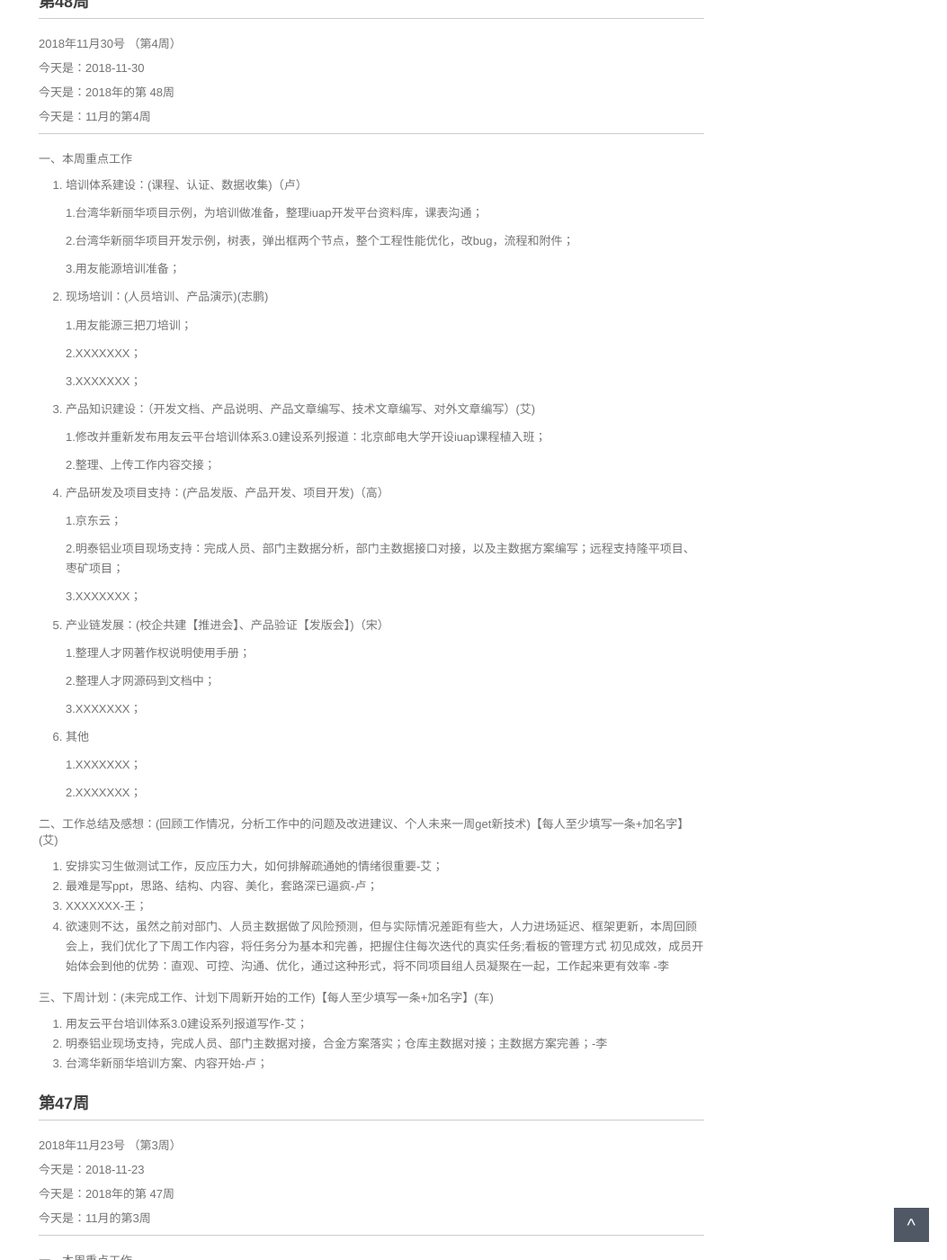
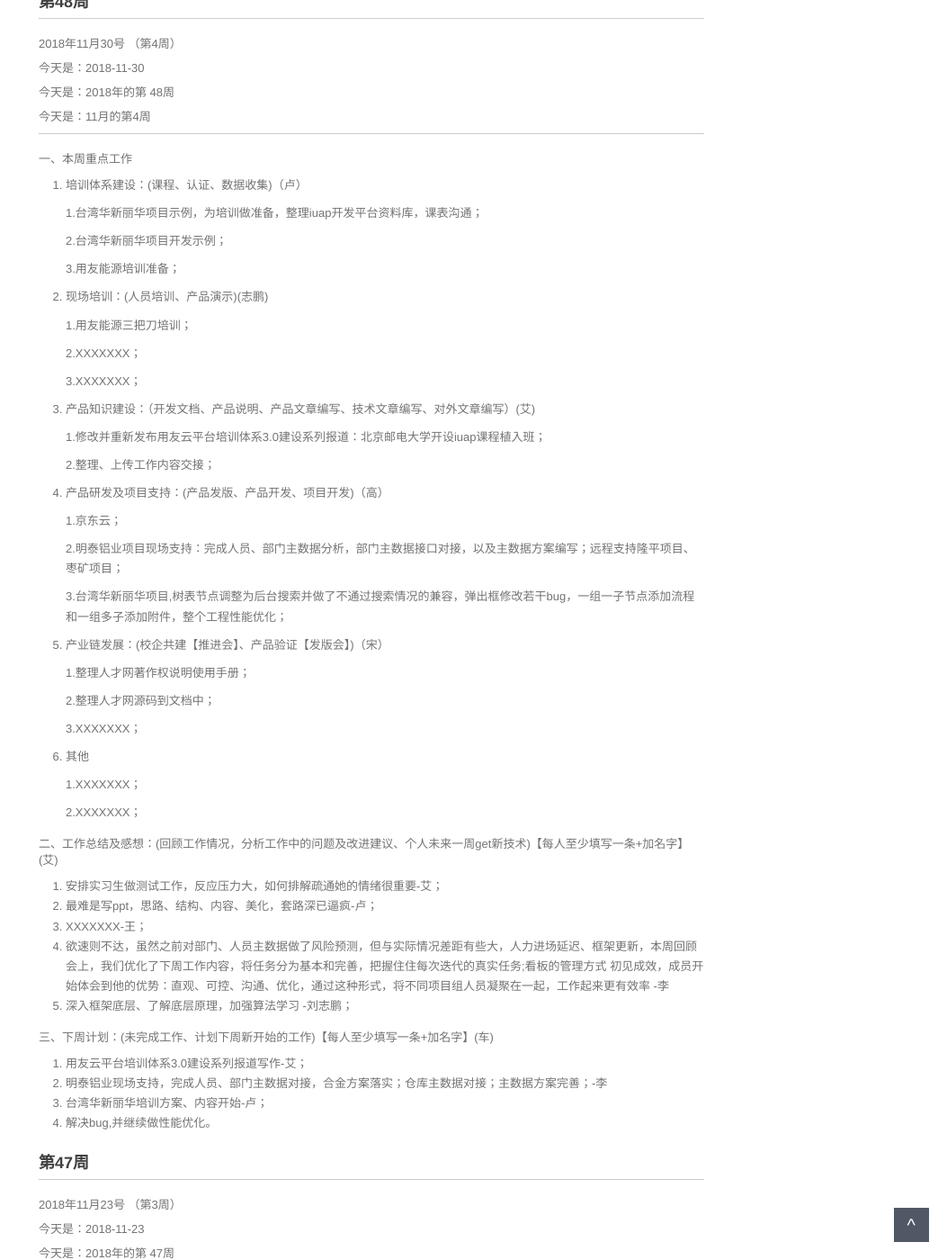
Before and after one commit to walllFlower/blog, a Jekyll site: the page built from _posts/2018-07-17-day_report_cxz.md, in a window 1280 px wide and 1400 px high, scrolled down 341 px. Shown: the whole window at 90% size, without its empty margins (227-1280 px from the left). Built offline with Jekyll 4.4.1, drawn with Linux system fonts in a browser that asks for light colours; comment, search, counter and statistics services are not loaded.

Commit message:
Update 2018-07-17-day_report_cxz.md
刘志鹏 20181130周报

```diff
--- a/_posts/2018-07-17-day_report_cxz.md
+++ b/_posts/2018-07-17-day_report_cxz.md
@@ -28,7 +28,7 @@ categories: 技术运营工作周报
 
     1.台湾华新丽华项目示例，为培训做准备，整理iuap开发平台资料库，课表沟通；
 
-    2.台湾华新丽华项目开发示例，树表，弹出框两个节点，整个工程性能优化，改bug，流程和附件；
+    2.台湾华新丽华项目开发示例；
 
     3.用友能源培训准备；
 
@@ -52,7 +52,7 @@ categories: 技术运营工作周报
 
     2.明泰铝业项目现场支持：完成人员、部门主数据分析，部门主数据接口对接，以及主数据方案编写；远程支持隆平项目、枣矿项目；
 
-    3.XXXXXXX；
+    3.台湾华新丽华项目,树表节点调整为后台搜索并做了不通过搜索情况的兼容，弹出框修改若干bug，一组一子节点添加流程和一组多子添加附件，整个工程性能优化；
 
 5. 产业链发展：(校企共建【推进会】、产品验证【发版会】)（宋）
 
@@ -74,12 +74,14 @@ categories: 技术运营工作周报
 2. 最难是写ppt，思路、结构、内容、美化，套路深已逼疯-卢；
 3. XXXXXXX-王；
 4. 欲速则不达，虽然之前对部门、人员主数据做了风险预测，但与实际情况差距有些大，人力进场延迟、框架更新，本周回顾会上，我们优化了下周工作内容，将任务分为基本和完善，把握住住每次迭代的真实任务;看板的管理方式 初见成效，成员开始体会到他的优势：直观、可控、沟通、优化，通过这种形式，将不同项目组人员凝聚在一起，工作起来更有效率 -李
+5. 深入框架底层、了解底层原理，加强算法学习 -刘志鹏；
 
 三、下周计划：(未完成工作、计划下周新开始的工作)【每人至少填写一条+加名字】(车)
 
 1. 用友云平台培训体系3.0建设系列报道写作-艾；
 2. 明泰铝业现场支持，完成人员、部门主数据对接，合金方案落实；仓库主数据对接；主数据方案完善；-李
 3. 台湾华新丽华培训方案、内容开始-卢；
+4. 解决bug,并继续做性能优化。
 
 
 
```
